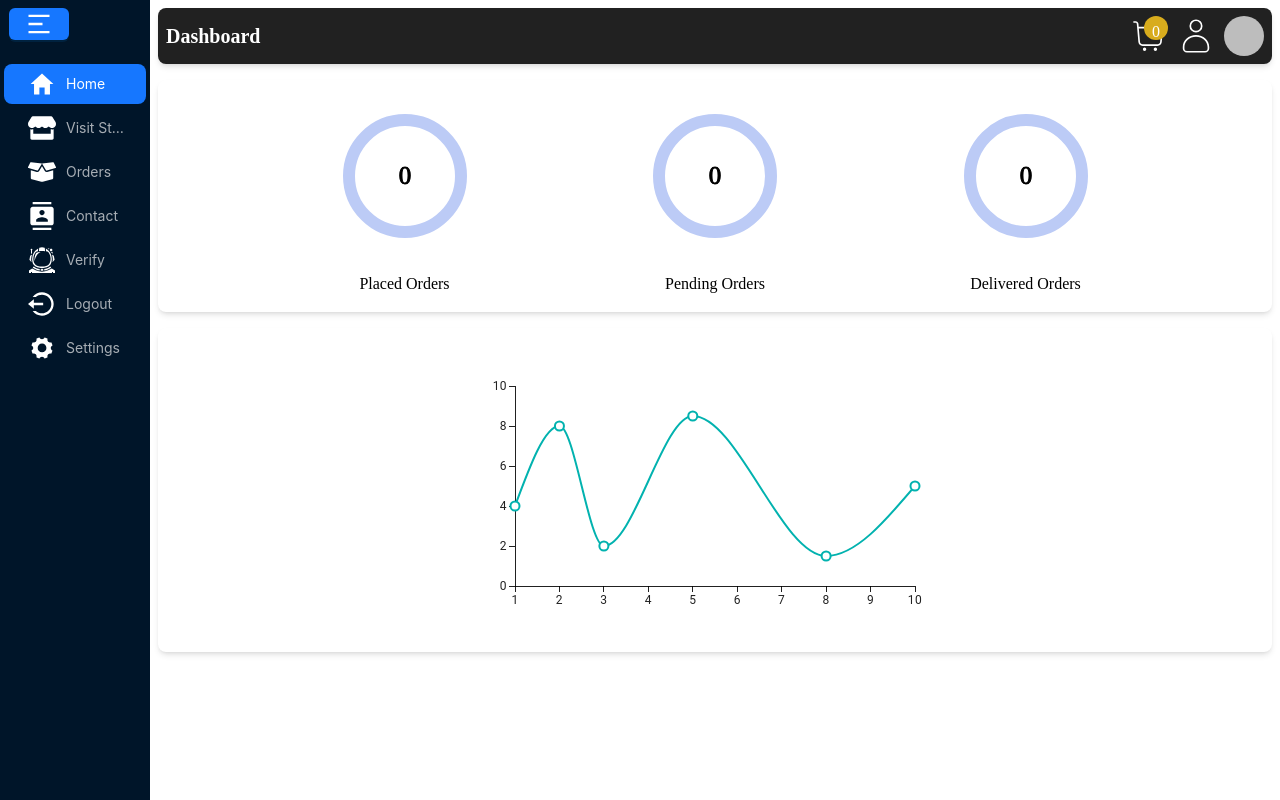
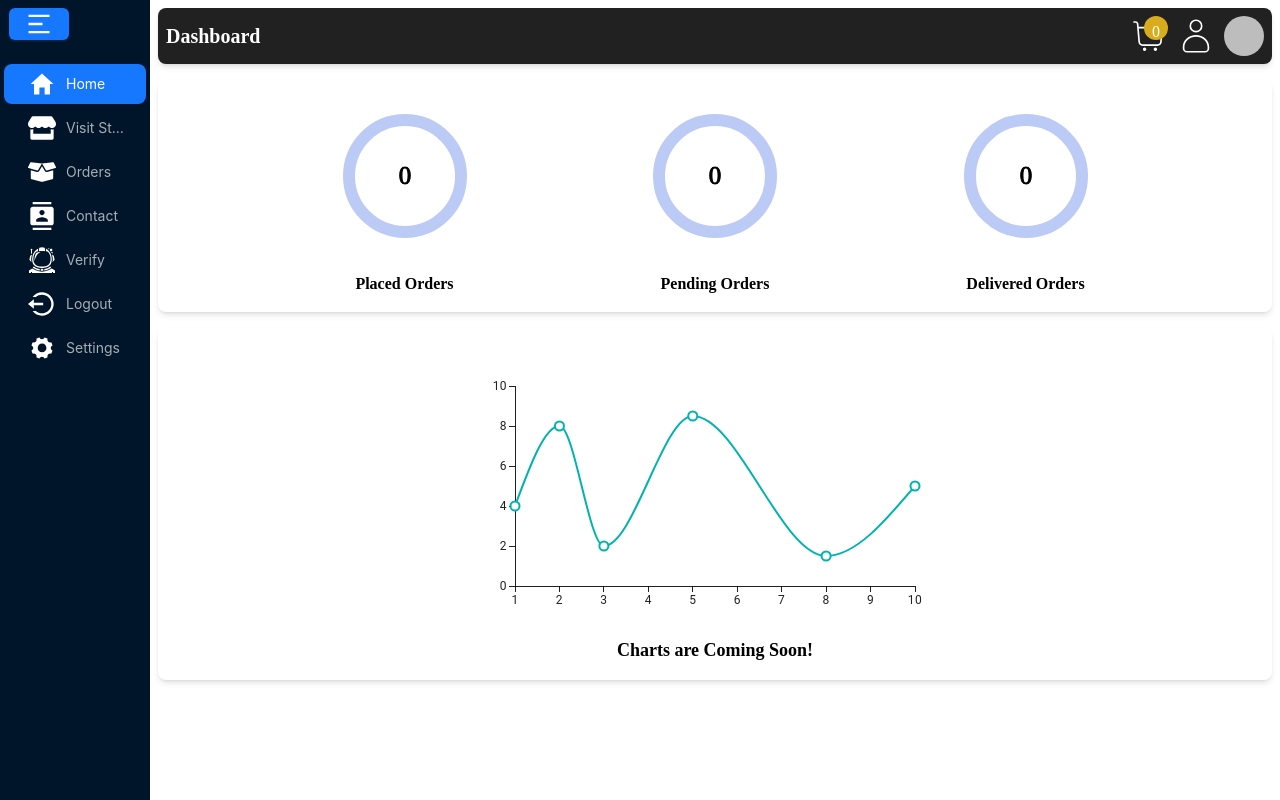
Before and after one commit to Farooq85-dev/Flavor-Folio-Restaurant-App-Using-React-Js, a React (Vite) app: page /dashboard in a window 1280 px wide. Built offline with nearby package versions, Linux system fonts and the light colour scheme; no server answers; the database is empty; sample sign-in values are in the browser's storage; a web font is replaced by a local one.

Commit message:
Dashboard Completed

```diff
--- a/src/components/Pages/Dashboard.jsx
+++ b/src/components/Pages/Dashboard.jsx
@@ -224,28 +224,33 @@ const DashboardComp = () => {
                   totalOrders={userPlacedOrders}
                   maxOrders={maxOrders}
                 />
-                <p className="font-medium ">Placed Orders</p>
+                <p className="font-bold ">Placed Orders</p>
               </div>
               <div className="pendingOrders flex flex-col justify-center items-center gap-4">
                 <CircularProgressComp
                   totalOrders={userPendingOrders}
                   maxOrders={maxOrders}
                 />
-                <p className="font-medium">Pending Orders</p>
+                <p className="font-bold">Pending Orders</p>
               </div>
               <div className="deliveredOrders flex flex-col justify-center items-center gap-4  ">
                 <CircularProgressComp
                   totalOrders={userDeliveredOrders}
                   maxOrders={maxOrders}
                 />
-                <p className="font-medium">Delivered Orders</p>
+                <p className="font-bold">Delivered Orders</p>
               </div>
             </div>
           </div>
           <div className="flex-1 chartsDiv bg-white rounded-lg shadow-md p-2 mt-4">
             <h2 className="text-lg font-bold mb-2">
-              <div className="flex justify-center items-center">
-                <BasicLineChart />
+              <div className="flex flex-col justify-center items-center">
+                <div>
+                  <BasicLineChart />
+                </div>
+                <div>
+                  <p className="font-bold">Charts are Coming Soon!</p>
+                </div>
               </div>
             </h2>
           </div>
```
